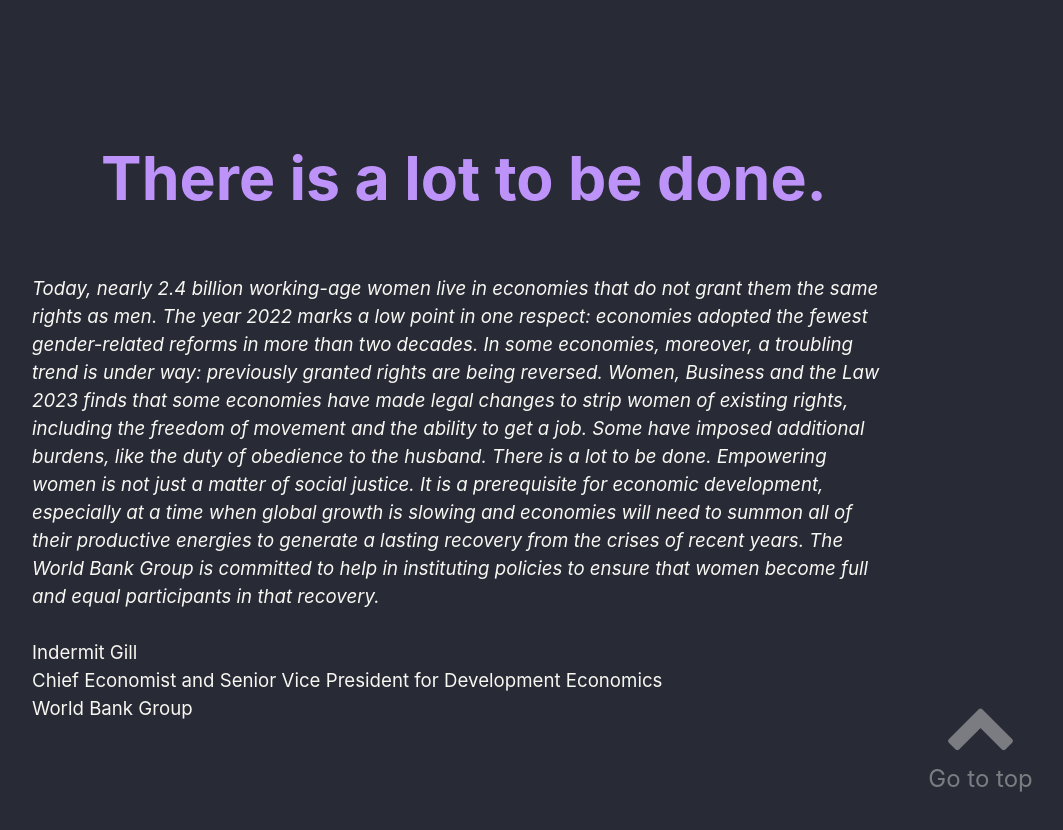
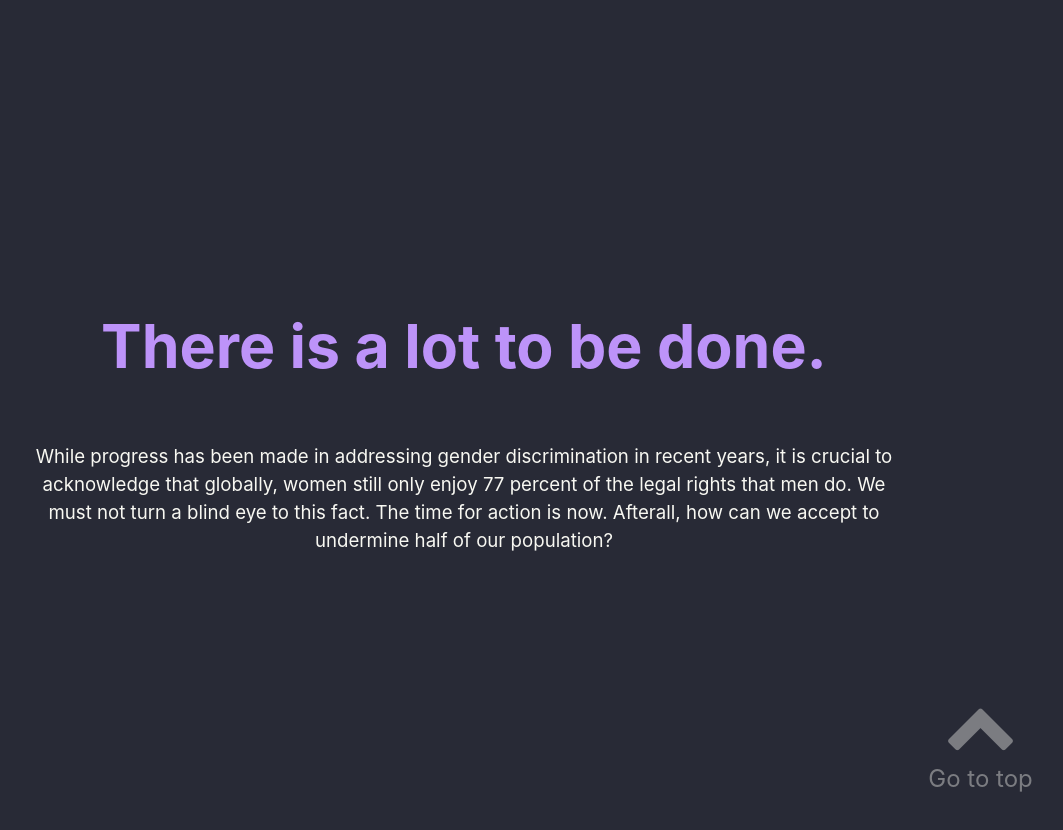
Before and after one commit to AntoinouM/DataViz-StoryTelling, a website built with Vite: page Women-equity/index.html in a window 1280 px wide. Shown: the part 4780-5610 px from the top of the page, without its empty margins (176-1239 px from the left). Built offline with nearby package versions, Linux system fonts and the light colour scheme; files whose address does not match are found by name.

Commit message:
change: text in conclusion

```diff
--- a/Women-equity/index.html
+++ b/Women-equity/index.html
@@ -125,25 +125,11 @@
   </section>
   <section id="conclusionSection">
     <div class="mapBackgroundContainer">
-      <h1 style="text-align: center; margin-right: 200px; margin-left: 200px;">There is a lot to be done.</h1>
-        <p id="conclusionText" style="margin: 0 200px 0 200px; font-size: 14pt;"><i>Today, nearly 2.4 billion working-age women live in economies that do not grant them
-          the same rights as men. The year 2022 marks a low point in one respect: economies
-          adopted the fewest gender-related reforms in more than two decades. In some
-          economies, moreover, a troubling trend is under way: previously granted rights are being
-          reversed. Women, Business and the Law 2023 finds that some economies have made
-          legal changes to strip women of existing rights, including the freedom of movement and
-          the ability to get a job. Some have imposed additional burdens, like the duty of obedience
-          to the husband. There is a lot to be done.
-          Empowering women is not just a matter of social justice. It is a prerequisite for economic
-          development, especially at a time when global growth is slowing and economies will need
-          to summon all of their productive energies to generate a lasting recovery from the crises
-          of recent years. The World Bank Group is committed to help in instituting policies to
-          ensure that women become full and equal participants in that recovery.</i>
-          <br>
-          <br>
-          Indermit Gill<br>
-          Chief Economist and Senior Vice President for Development Economics<br>
-          World Bank Group</p>
+      <h1 style="text-align: center; margin-right: 200px; margin-left: 200px; ">There is a lot to be done.</h1>
+        <p id="conclusionText" style="margin: 0 200px 0 200px; font-size: 14pt; text-align: center;">
+          While progress has been made in addressing gender discrimination in recent years, it is crucial to acknowledge that globally, women still only enjoy 77 percent of the legal rights that men do. We must not turn a blind eye to this fact.
+          The time for action is now. Afterall, how can we accept to undermine half of our population?
+        </p>
       <div id="conclusionBgMap" class="backgroundMap"></div>
     </div>
     <div class="scrollContainer scrollContainerRight goUp">
```
